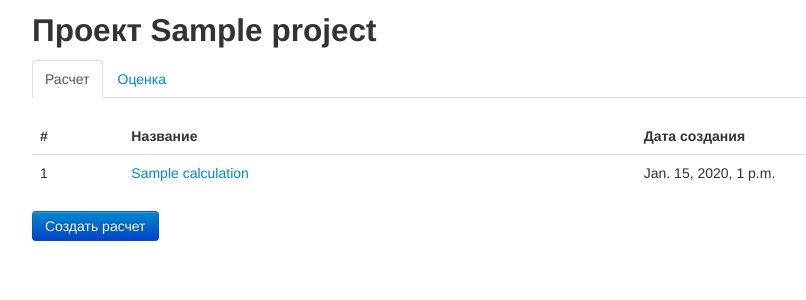
After one commit to ziontab/pareto, a Django app: page /project/1/ in a window 1280 px wide. The commit adds this page. Shown: the top 300 px of the page, without its empty margins (23-829 px from the left). Run offline with Django 3.2, Linux system fonts and the light colour scheme; a user stored in the database is signed in; tables that the repository leaves empty hold one stand-in row (values such as "Sample post").

Commit message:
add projects listings

```diff
--- a/parapp/models.py
+++ b/parapp/models.py
@@ -4,7 +4,7 @@ from django.contrib.auth.models import User
 class Project(models.Model):
     user = models.ForeignKey(User)
     name = models.CharField(max_length=255)
-    date = models.DateTimeField('date started')
+    date = models.DateTimeField(auto_now_add=True, blank=True)
 
 class Problem(models.Model):
     name = models.CharField(max_length=255)
--- a/parapp/views.py
+++ b/parapp/views.py
@@ -1,19 +1,27 @@
 # -*- coding: utf-8 -*-
-from django.http import HttpResponse
+from django.db import models
+from django.http import Http404, HttpResponse
 from django.template.response import TemplateResponse
 from django.contrib.auth import authenticate, login as auth_login
 from django.contrib.auth.models import User
+from django.contrib.auth.decorators import login_required
+from parapp.models import Project, Calculation, Estimation
+from django.shortcuts import redirect
 
 import datetime
+import json
+
+@login_required
+def get_main(request):
+    return redirect('/projects/')
 
 def register(request):
     if request.method == 'GET':
         return TemplateResponse(request, 'register.html')
 
-    errors = {}
-    data   = {}
-    name  = request.POST.get('username', 0)
-    email = request.POST.get('email', 0)
+    data, errors = {}, {}
+    name  = request.POST.get('username',  0)
+    email = request.POST.get('email',     0)
     pass1 = request.POST.get('password1', 0)
     pass2 = request.POST.get('password2', 0)
     if name:
@@ -35,30 +43,98 @@ def register(request):
 
     user = User.objects.create_user(name, email, pass1)
     user.save()
-    html = "<html><body>user</body></html>"
-    return HttpResponse(html)
+    return redirect('/projects/')
 
 def login(request):
     if request.method == 'GET':
         return TemplateResponse(request, 'login.html')
 
+    data, errors = {}, {}
     username = request.POST.get('username', 0)
     password = request.POST.get('password', 0)
+    user     = None
 
-    if not username and not password:
-        html = "<html><body>invalid data</body></html>"
-        return HttpResponse(html)
+    if not username:
+        errors['username'] = u'Логин не введен'
+    elif not password:
+        errors['password'] = u'Пароль не введен'
+    else:
+        user = authenticate(username=username, password=password)
+        if user is not None:
+            if user.is_active:
+                auth_login(request, user)
+            else:
+                errors['data'] = u'Не верный логин или пароль'
+        else:
+            errors['data'] = u'Не верный логин или пароль'
 
-    user = authenticate(username=username, password=password)
-    if user is not None:
-        if user.is_active:
-            auth_login(request, user)
-            html = "<html><body>active user</body></html>"
-            return HttpResponse(html)
+    if errors.keys():
+        return TemplateResponse(request, 'login.html', {'errors': errors, 'data': data})
+    else:
+        return redirect('/projects/')
 
-        else:
-            html = "<html><body>disabled user</body></html>"
-            return HttpResponse(html)
-    else:
-        html = "<html><body>no user such</body></html>"
-        return HttpResponse(html)
+@login_required
+def create_project(request):
+    response_data = {'status': 'fail'}
+    name = request.GET.get('name', 0)
+    if not name:
+        return HttpResponse(json.dumps(response_data), content_type="application/json")
+    project = Project(name = name, user = request.user)
+    if project:
+        response_data['status'] = 'ok'
+        project.save()
+    return HttpResponse(json.dumps(response_data), content_type="application/json")
+
+@login_required
+def get_project(request, project_id):
+    data, errors = {}, {}
+    try:
+        project = Project.objects.get(user=request.user, pk=project_id)
+    except Project.DoesNotExist:
+        raise Http404
+    data['project']      = project
+    data['estimations']  = Estimation.objects.filter(project=project)
+    data['calculations'] = Calculation.objects.filter(project=project)
+    return TemplateResponse(request, 'project.html', {'errors': errors, 'data': data})
+
+@login_required
+def list_project(request):
+    data, errors = {}, {}
+    data['projects'] = Project.objects.filter(user=request.user)
+    return TemplateResponse(request, 'projects.html', {'errors': errors, 'data': data})
+
+@login_required
+def create_calculation(request):
+    html = "<html><body>create_calculation</body></html>"
+    return HttpResponse(html)
+
+@login_required
+def get_calculation(request, calculation_id):
+    data, errors = {}, {}
+    try:
+        calculation = Calculation.objects.get(pk=calculation_id)
+        project     = Project.objects.get(pk=calculation.project_id, user=request.user)
+    except Calculation.DoesNotExist:
+        raise Http404
+    except Project.DoesNotExist:
+        raise Http404
+    data['calculation'] = calculation
+    return TemplateResponse(request, 'calculation.html', {'errors': errors, 'data': data})
+
+@login_required
+def create_estimation(request):
+    html = "<html><body>no create_estimation</body></html>"
+    return HttpResponse(html)
+
+@login_required
+def get_estimation(request, estimation_id):
+    data, errors = {}, {}
+    try:
+        estimation = Estimation.objects.get(pk=estimation_id)
+        project     = Project.objects.get(pk=estimation.project_id, user=request.user)
+    except Estimation.DoesNotExist:
+        raise Http404
+    except Project.DoesNotExist:
+        raise Http404
+    data['estimation'] = estimation
+    return TemplateResponse(request, 'estimation.html', {'errors': errors, 'data': data})
--- a/pareto/settings.py
+++ b/pareto/settings.py
@@ -24,6 +24,7 @@ DATABASES = {
 # Hosts/domain names that are valid for this site; required if DEBUG is False
 # See https://docs.djangoproject.com/en/1.5/ref/settings/#allowed-hosts
 ALLOWED_HOSTS = []
+LOGIN_URL = '/login/'
 
 # Local time zone for this installation. Choices can be found here:
 # http://en.wikipedia.org/wiki/List_of_tz_zones_by_name
--- a/pareto/urls.py
+++ b/pareto/urls.py
@@ -5,24 +5,23 @@ admin.autodiscover()
 
 urlpatterns = patterns('',
     # User accounts
+    url(r'^$',         'parapp.views.get_main'),
     url(r'^login/$',    'parapp.views.login'),
     url(r'^register/$', 'parapp.views.register'),
 
     # Projects
-    url(r'^projects/$', 'parapp.views.list_project'),
+    url(r'^projects/$',                    'parapp.views.list_project'),
     url(r'^project/(?P<project_id>\d+)/$', 'parapp.views.get_project'),
-    url(r'^ajax/project/create/$', 'parapp.views.create_projects'),
+    url(r'^ajax/project/create/$',         'parapp.views.create_project'),
 
     # Calculations
-    url(r'^calculations/(?P<project_id>\d+)/$', 'parapp.views.list_calculation'),
     url(r'^calculation/(?P<calculation_id>\d+)/$', 'parapp.views.get_calculation'),
-    url(r'^calculation/create/$', 'parapp.views.create_calculation'),
+    url(r'^calculation/create/$',                  'parapp.views.create_calculation'),
 
     # Estimations
-    url(r'^estimations/(?P<project_id>\d+)/$', 'parapp.views.list_estimation'),
     url(r'^estimation/(?P<estimation_id>\d+)/$', 'parapp.views.get_estimation'),
-    url(r'^estimation/create/$', 'parapp.views.create_estimation'),
+    url(r'^estimation/create/$',                 'parapp.views.create_estimation'),
 
     # Admin
-    url(r'^admin/',     include(admin.site.urls)),
+    url(r'^admin/', include(admin.site.urls)),
 )
--- a/templates/base.html
+++ b/templates/base.html
@@ -4,8 +4,8 @@
     <link rel="stylesheet" href="{{ STATIC_URL }}css/bootstrap.min.css" />
     <link rel="stylesheet" href="{{ STATIC_URL }}css/bootstrap-responsive.min.css" />
     <link rel="stylesheet" href="{{ STATIC_URL }}css/pareto.css" />
+    <script src="{{ STATIC_URL }}js/jquery-1.9.1.min.js"></script>
     <script src="{{ STATIC_URL }}js/bootstrap.min.js"></script>
-    <script src="{{ STATIC_URL }}js/jquery-1.9.1.min.js"></script>
     <title>{% block title %}Операция парето{% endblock %}</title>
 </head>
 
--- /dev/null
+++ b/templates/calculation.html
@@ -0,0 +1 @@
+{{ data }}
--- /dev/null
+++ b/templates/estimation.html
@@ -0,0 +1 @@
+{{ data }}
--- /dev/null
+++ b/templates/project.html
@@ -0,0 +1,56 @@
+{% extends "base.html" %}
+
+{% block content %}
+<h2>Проект {{ data.project.name }}</h2>
+<div class="project-entities">
+    <ul class="nav nav-tabs" id="entTab">
+        <li class="active"><a data-toggle="tab" href="#calculation">Расчет</a></li>
+        <li class=""><a data-toggle="tab" href="#estimation">Оценка</a></li>
+    </ul>
+    <div class="tab-content" id="entTabContent">
+        <div id="calculation" class="tab-pane fade active in">
+            <table class="table">
+                <thead>
+                    <tr>
+                        <th>#</th>
+                        <th>Название</th>
+                        <th>Дата создания</th>
+                    </tr>
+                </thead>
+                <tbody>
+                {% for calculation in data.calculations %}
+                    <tr>
+                        <td>{{ forloop.counter }}</td>
+                        <td><a href="/calculation/{{ calculation.id }}/">{{ calculation.name }}</a></td>
+                        <td>{{ calculation.date }}</td>
+                    </tr>
+                {% endfor %}
+                </tbody>
+            </table>
+            <a href="/calculation/create/" class="btn btn-primary">Создать расчет</a>
+        </div>
+        <div id="estimation" class="tab-pane fade">
+            <table class="table">
+                <thead>
+                    <tr>
+                        <th>#</th>
+                        <th>Название</th>
+                        <th>Дата создания</th>
+                    </tr>
+                </thead>
+                <tbody>
+                {% for estimation in data.estimations %}
+                    <tr>
+                        <td>{{ forloop.counter }}</td>
+                        <td><a href="/estimation/{{ estimation.id }}/">{{ estimation.name }}</a></td>
+                        <td>{{ estimation.date }}</td>
+                    </tr>
+                {% endfor %}
+                </tbody>
+            </table>
+            <a href="/estimation/create/" class="btn btn-primary">Создать оценку</a>
+        </div>
+    </div>
+</div>
+
+{% endblock %}
--- a/templates/register.html
+++ b/templates/register.html
@@ -2,7 +2,7 @@
 
 {% block content %}
 <div class="center span6">
-    <form name="register" method="POST" class="form-horizontal" action="?" >
+    <form name="register" method="POST" class="form-horizontal" action="" >
         {% csrf_token %}
         {% for error in errors.values %}
             <div class="alert alert-error">
```
Also changed, not shown: templates/login.html (+9 -3 lines), templates/projects.html (added, +31 -0 lines).
